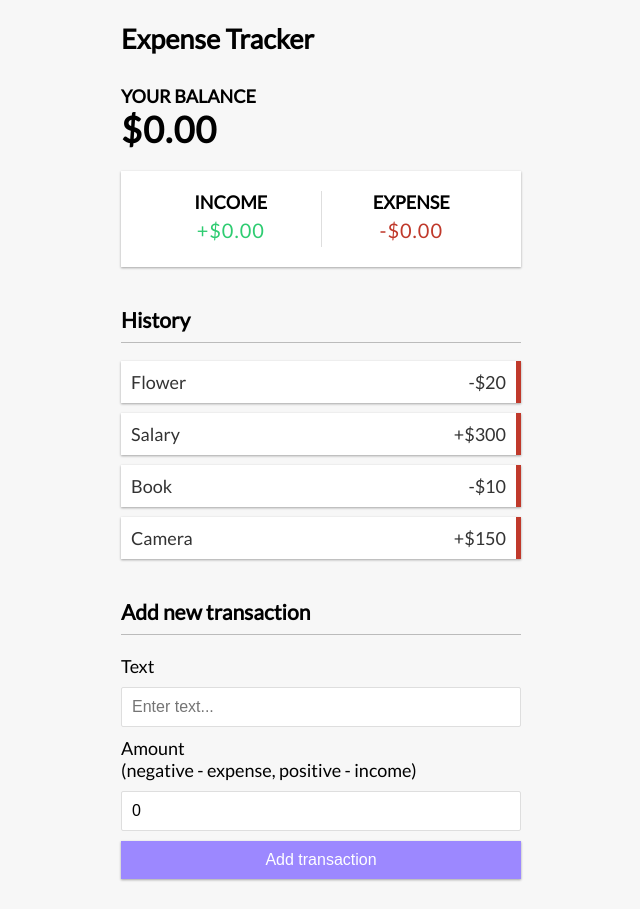
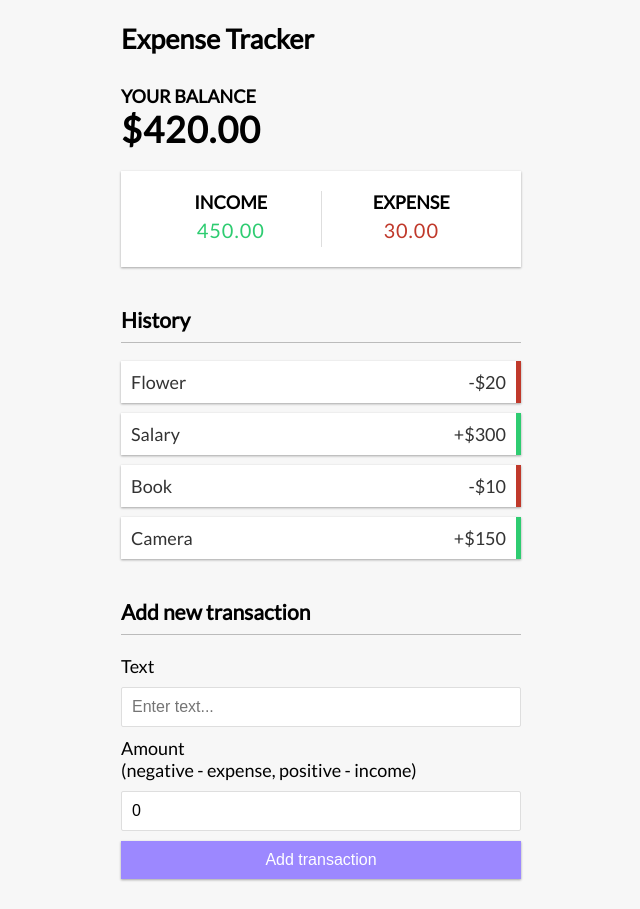
Before and after one commit to wlanHan/Expense-tracker, a React (Vite) app in the folder Expense tracker/: page / in a window 1280 px wide. Shown: the whole page, without its empty margins (319-959 px from the left). Built offline with nearby package versions, Linux system fonts and the light colour scheme.

Commit message:
Income & Expense +

```diff
--- a/Expense tracker/src/Components/Balance.jsx
+++ b/Expense tracker/src/Components/Balance.jsx
@@ -1,10 +1,16 @@
-import React from 'react'
+import React, { useContext } from 'react'
+import { GlobalContext } from '../context/GlobalState'
 
 const Balance = () => {
+    const { transactions } = useContext(GlobalContext);
+
+    const amounts = transactions.map(transaction => transaction.amount);
+    const total = amounts.reduce((acc, item) => (acc += item), 0).toFixed(2);
+
     return (
         <>
             <h4>Your Balance</h4>
-            <h1 id='balance'>$0.00</h1>
+            <h1 id='balance'>${total}</h1>
         </>
     )
 }
--- a/Expense tracker/src/Components/IncomeExpenses.jsx
+++ b/Expense tracker/src/Components/IncomeExpenses.jsx
@@ -1,15 +1,30 @@
-import React from 'react'
+import React, { useContext } from 'react'
+import { GlobalContext } from '../context/GlobalState'
 
 const IncomeExpenses = () => {
+    const { transactions } = useContext(GlobalContext);
+
+    const amounts = transactions.map(transaction => transaction.amount);
+
+    const income = amounts
+        .filter(item => item > 0)
+        .reduce((acc, item) => (acc += item), 0)
+        .toFixed(2);
+
+    const expense = (
+        amounts.filter(item => item < 0).reduce((acc, item) => (acc += item), 0) *
+        -1
+    ).toFixed(2);
+
     return (
         <div className="inc-exp-container">
             <div>
                 <h4>Income</h4>
-                <p className="money plus">+$0.00</p>
+                <p className="money plus">{income}</p>
             </div>
             <div>
                 <h4>Expense</h4>
-                <p className="money minus">-$0.00</p>
+                <p className="money minus">{expense}</p>
             </div>
         </div>
     )
--- a/Expense tracker/src/Components/Transaction.jsx
+++ b/Expense tracker/src/Components/Transaction.jsx
@@ -4,7 +4,7 @@
     const sign = transaction.amount < 0 ? '-' : '+';
     return (
         <>
-            <li className="minus">
+            <li className={transaction.amount < 0 ? 'minus' : 'plus'}>
                 {transaction.text} <span>{sign}${Math.abs(transaction.amount)}</span><button className="delete-btn">x</button>
             </li>
         </>
```
